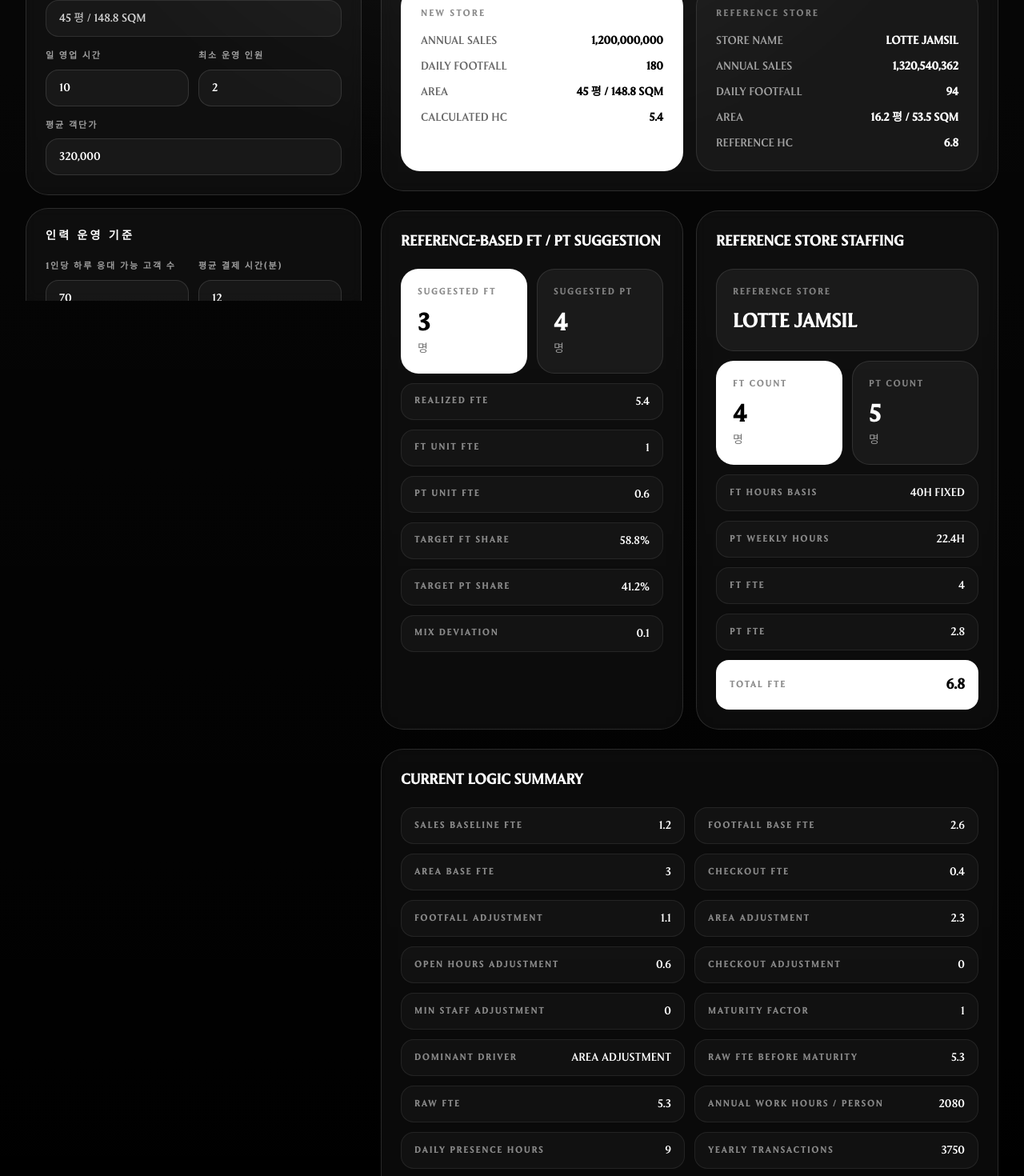
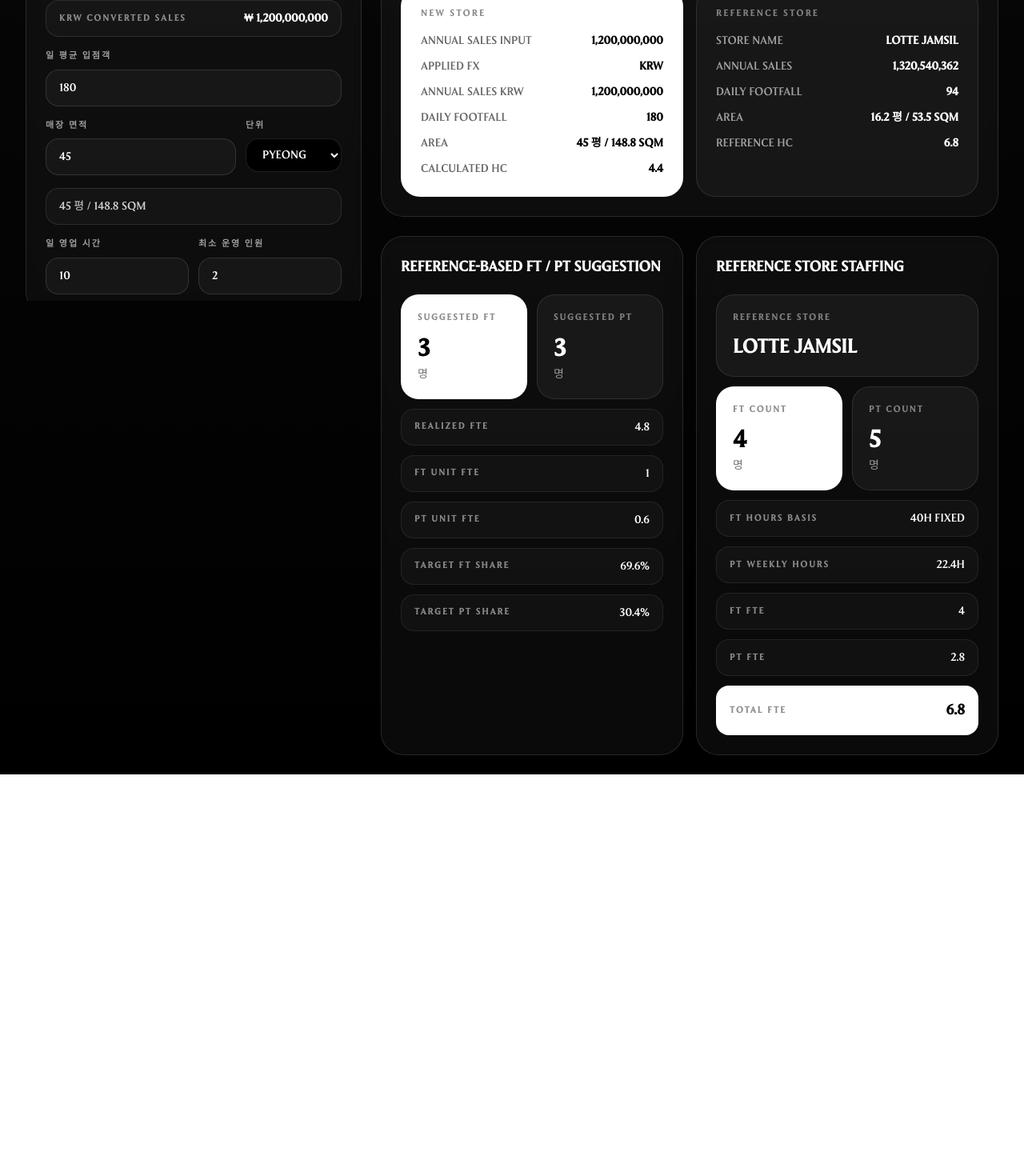
Before and after one commit to snoaden17/staffing-calculator, a Next.js app: page / in a window 1280 px wide. Shown: the part 400-1870 px from the top of the page at 80% size. After the commit the page ends 1368 px from the top, so only its background shows below. Built offline with nearby package versions, Linux system fonts and the light colour scheme.

Commit message:
update: UI + FX + HC logic refinement

```diff
--- a/app/page.tsx
+++ b/app/page.tsx
@@ -4,6 +4,8 @@ import { useMemo, useState } from "react";
 import referenceStores from "../data/reference-stores.json";
 
 type AreaUnit = "pyeong" | "sqm";
+
+type CurrencyCode = "KRW" | "USD" | "EUR" | "JPY" | "CNY" | "GBP";
 
 type ReferenceStore = {
   storeName: string;
@@ -15,6 +17,15 @@ type ReferenceStore = {
   partTimeStaff: number;
   partTimeWeeklyHours: number;
   targetHeadcount?: number;
+};
+
+const FX_RATES: Record<CurrencyCode, number> = {
+  KRW: 1,
+  USD: 1350,
+  EUR: 1470,
+  JPY: 9.1,
+  CNY: 187,
+  GBP: 1715,
 };
 
 function round1(value: number) {
@@ -35,6 +46,10 @@ function pyeongToSqm(value: number) {
 
 function sqmToPyeong(value: number) {
   return value / 3.305785;
+}
+
+function clamp(value: number, min: number, max: number) {
+  return Math.min(Math.max(value, min), max);
 }
 
 function getReferenceTargetHeadcount(store: ReferenceStore) {
@@ -121,7 +136,8 @@ function getMixDeviation(
 }
 
 export default function Home() {
-  const [annualSales, setAnnualSales] = useState("1,200,000,000");
+  const [currencySearch, setCurrencySearch] = useState("KRW");
+  const [annualSalesInput, setAnnualSalesInput] = useState("1,200,000,000");
   const [dailyFootfall, setDailyFootfall] = useState("180");
 
   const [areaUnit, setAreaUnit] = useState<AreaUnit>("pyeong");
@@ -129,9 +145,7 @@ export default function Home() {
 
   const [dailyOpenHours, setDailyOpenHours] = useState("10");
   const [minimumOperatingStaff, setMinimumOperatingStaff] = useState("2");
-  const [avgTicket, setAvgTicket] = useState("320,000");
 
-  const [customersPerStaffPerDay, setCustomersPerStaffPerDay] = useState("70");
   const [avgCheckoutMinutes, setAvgCheckoutMinutes] = useState("12");
   const [workDaysPerWeek, setWorkDaysPerWeek] = useState("5");
   const [workHoursPerDay, setWorkHoursPerDay] = useState("8");
@@ -139,20 +153,31 @@ export default function Home() {
 
   const [fullTimeWeeklyHours, setFullTimeWeeklyHours] = useState("40");
   const [partTimeWeeklyHours, setPartTimeWeeklyHours] = useState("24");
-  const [areaPerStaff, setAreaPerStaff] = useState("15");
   const [storeMaturity, setStoreMaturity] = useState("100");
 
   const conservativeFactor = 1.02;
 
-  const footfallWeight = 0.835;
-  const areaWeight = 0.969;
+  const fixedCustomersPerStaffPerDay = 70;
+  const fixedAreaPerStaff = 15;
+  const fixedAvgTicketKrw = 350000;
+
+  const footfallWeight = 0.9;
+  const areaWeight = 0.5;
   const openHoursWeight = 0.89;
-
   const checkoutWeight = 0.05;
   const minimumStaffWeight = 0.02;
+  const maxMaturityPenalty = 0.5;
 
-  const maxMaturityPenalty = 0.5;
-  const defaultOpenHours = 8;
+  const selectedCurrency = useMemo(() => {
+    const keyword = currencySearch.toUpperCase().trim();
+    if (keyword in FX_RATES) return keyword as CurrencyCode;
+    return "KRW" as CurrencyCode;
+  }, [currencySearch]);
+
+  const annualSalesKrw = useMemo(() => {
+    const rawValue = parseInputNumber(annualSalesInput);
+    return rawValue * FX_RATES[selectedCurrency];
+  }, [annualSalesInput, selectedCurrency]);
 
   const normalizedArea = useMemo(() => {
     const rawArea = parseInputNumber(areaInput);
@@ -167,22 +192,22 @@ export default function Home() {
   }, [areaInput, areaUnit]);
 
   const result = useMemo(() => {
-    const sales = parseInputNumber(annualSales);
+    const sales = annualSalesKrw;
     const footfall = parseInputNumber(dailyFootfall);
     const areaPyeong = normalizedArea.areaPyeong;
     const openHours = parseInputNumber(dailyOpenHours);
     const minOperatingStaff = parseInputNumber(minimumOperatingStaff);
     const avgCheckout = parseInputNumber(avgCheckoutMinutes);
-    const ticket = parseInputNumber(avgTicket);
 
-    const customersPerStaff = parseInputNumber(customersPerStaffPerDay) || 70;
+    const customersPerStaff = fixedCustomersPerStaffPerDay;
+    const ticket = fixedAvgTicketKrw;
     const workDays = parseInputNumber(workDaysPerWeek) || 5;
     const workHours = parseInputNumber(workHoursPerDay) || 8;
     const breakMinutes = parseInputNumber(breakMinutesPerDay) || 60;
 
     const ftWeeklyHours = parseInputNumber(fullTimeWeeklyHours) || 40;
     const ptWeeklyHours = parseInputNumber(partTimeWeeklyHours) || 24;
-    const areaCoverage = parseInputNumber(areaPerStaff) || 15;
+    const areaCoverage = fixedAreaPerStaff;
     const maturity = Math.min(
       100,
       Math.max(0, parseInputNumber(storeMaturity) || 0)
@@ -192,11 +217,10 @@ export default function Home() {
     const dailyPresenceHours = workHours + breakMinutes / 60;
 
     const salesBaselineFTE = sales / 1000000000;
-
     const footfallBaseFTE =
       customersPerStaff > 0 ? footfall / customersPerStaff : 0;
-
     const areaBaseFTE = areaCoverage > 0 ? areaPyeong / areaCoverage : 0;
+    const openHoursExcessRatio = Math.max(openHours / 8 - 1, 0);
 
     const yearlyTransactions = ticket > 0 ? sales / ticket : 0;
     const yearlyCheckoutHours = (yearlyTransactions * avgCheckout) / 60;
@@ -215,11 +239,6 @@ export default function Home() {
       0
     );
 
-    const openHoursExcessRatio = Math.max(
-      openHours / defaultOpenHours - 1,
-      0
-    );
-
     const footfallAdjustment = footfallExcessFTE * footfallWeight;
     const areaAdjustment = areaExcessFTE * areaWeight;
 
@@ -229,7 +248,6 @@ export default function Home() {
       openHoursWeight;
 
     const checkoutAdjustment = checkoutFTE * checkoutWeight;
-
     const minimumStaffAdjustment =
       Math.max(minOperatingStaff - 2, 0) * minimumStaffWeight;
 
@@ -244,7 +262,6 @@ export default function Home() {
       minimumStaffAdjustment;
 
     const rawFTE = Math.max(rawFTEBeforeMaturity, salesBaselineFTE);
-
     const recommendedHC = ceil1(rawFTE * maturityFactor * conservativeFactor);
 
     const driverMap = [
@@ -261,52 +278,44 @@ export default function Home() {
 
     return {
       recommendedHC: round1(recommendedHC),
-
+      annualSalesKrw: round0(sales),
       areaPyeong: normalizedArea.areaPyeong,
       areaSqm: normalizedArea.areaSqm,
-
       yearlyTransactions: round1(yearlyTransactions),
       yearlyCheckoutHours: round1(yearlyCheckoutHours),
       annualWorkHoursPerPerson: round1(annualWorkHoursPerPerson),
       dailyPresenceHours: round1(dailyPresenceHours),
-
       salesBaselineFTE: round1(salesBaselineFTE),
-
       footfallBaseFTE: round1(footfallBaseFTE),
       areaBaseFTE: round1(areaBaseFTE),
       checkoutFTE: round1(checkoutFTE),
-
       footfallExcessFTE: round1(footfallExcessFTE),
       areaExcessFTE: round1(areaExcessFTE),
-
       footfallAdjustment: round1(footfallAdjustment),
       areaAdjustment: round1(areaAdjustment),
       openHoursAdjustment: round1(openHoursAdjustment),
       checkoutAdjustment: round1(checkoutAdjustment),
       minimumStaffAdjustment: round1(minimumStaffAdjustment),
-
       maturityFactor: round1(maturityFactor),
       rawFTEBeforeMaturity: round1(rawFTEBeforeMaturity),
       rawFTE: round1(rawFTE),
       dominantDriver,
       ftWeeklyHours: round1(ftWeeklyHours),
       ptWeeklyHours: round1(ptWeeklyHours),
+      openHoursExcessRatio: round1(openHoursExcessRatio),
     };
   }, [
-    annualSales,
+    annualSalesKrw,
     dailyFootfall,
     normalizedArea,
     dailyOpenHours,
     minimumOperatingStaff,
     avgCheckoutMinutes,
-    avgTicket,
-    customersPerStaffPerDay,
     workDaysPerWeek,
     workHoursPerDay,
     breakMinutesPerDay,
     fullTimeWeeklyHours,
     partTimeWeeklyHours,
-    areaPerStaff,
     storeMaturity,
   ]);
 
@@ -314,7 +323,7 @@ export default function Home() {
     const stores = referenceStores as ReferenceStore[];
     if (!stores.length) return null;
 
-    const currentSales = parseInputNumber(annualSales);
+    const currentSales = annualSalesKrw;
     const currentFootfall = parseInputNumber(dailyFootfall);
     const currentAreaPyeong = normalizedArea.areaPyeong;
 
@@ -325,9 +334,7 @@ export default function Home() {
 
       const salesScore =
         Math.abs(store.annualSales - currentSales) / 100000000;
-
       const areaScore = Math.abs(referenceAreaPyeong - currentAreaPyeong) / 5;
-
       const footfallScore =
         Math.abs(store.dailyFootfall - currentFootfall) / 10;
 
@@ -359,20 +366,27 @@ export default function Home() {
 
     scored.sort((a, b) => a.score - b.score);
     return scored[0];
-  }, [annualSales, dailyFootfall, normalizedArea.areaPyeong]);
+  }, [annualSalesKrw, dailyFootfall, normalizedArea.areaPyeong]);
 
   const referenceBasedMix = useMemo(() => {
-    if (!closestReference) return null;
-
     const totalTarget = result.recommendedHC;
     const ftHours = parseInputNumber(fullTimeWeeklyHours) || 40;
     const ptHours = parseInputNumber(partTimeWeeklyHours) || 24;
+    const openHours = parseInputNumber(dailyOpenHours) || 8;
 
     const ftUnitFte = 1;
     const ptUnitFte = ftHours > 0 ? ptHours / ftHours : 0;
 
-    const targetFtShare = closestReference.ftShare;
-    const targetPtShare = closestReference.ptShare;
+    const openHoursExcessRatio = Math.max(openHours / 8 - 1, 0);
+    const baseFtShare = 0.72;
+    const openHoursFtSharePenalty = 0.095;
+
+    const targetFtShare = clamp(
+      baseFtShare - openHoursExcessRatio * openHoursFtSharePenalty,
+      0.55,
+      0.8
+    );
+    const targetPtShare = 1 - targetFtShare;
 
     const targetFtFte = totalTarget * targetFtShare;
     const targetPtFte = totalTarget * targetPtShare;
@@ -434,7 +448,7 @@ export default function Home() {
       ftUnitFte: round1(ftUnitFte),
       ptUnitFte: round1(ptUnitFte),
     };
-  }, [closestReference, result.recommendedHC, fullTimeWeeklyHours, partTimeWeeklyHours]);
+  }, [result.recommendedHC, fullTimeWeeklyHours, partTimeWeeklyHours, dailyOpenHours]);
 
   const referenceStoreStaffing = useMemo(() => {
     if (!closestReference) return null;
@@ -477,6 +491,8 @@ export default function Home() {
     "flex items-center justify-between gap-4 rounded-2xl border border-white/8 bg-white/[0.03] px-4 py-3";
   const softValueClass = "text-sm font-medium text-white";
   const softLabelClass = "text-[11px] font-bold tracking-[0.18em] text-white/50";
+  const helperCardClass =
+    "rounded-2xl border border-white/10 bg-white/[0.03] px-4 py-3 text-sm text-white/80";
 
   return (
     <main className={shellClass}>
@@ -499,19 +515,41 @@ export default function Home() {
                 </h2>
 
                 <div className="space-y-4">
-                  <div className="grid grid-cols-1 gap-3 sm:grid-cols-2">
+                  <div>
+                    <label className={labelClass}>환율 검색</label>
+                    <input
+                      type="text"
+                      value={currencySearch}
+                      onChange={(e) => setCurrencySearch(e.target.value.toUpperCase())}
+                      placeholder="KRW / USD / EUR"
+                      className={inputClass}
+                    />
+                  </div>
+
                   <div>
                     <label className={labelClass}>연간 매출</label>
                     <input
                       type="text"
-                        inputMode="numeric"
-                        value={annualSales}
+                      inputMode="decimal"
+                      value={annualSalesInput}
                       onChange={(e) =>
-                          handleFormattedInput(e.target.value, setAnnualSales)
+                        handleFormattedInput(e.target.value, setAnnualSalesInput)
                       }
                       className={inputClass}
                     />
                   </div>
+
+                  <div className={helperCardClass}>
+                    <div className="flex items-center justify-between gap-4">
+                      <span className="text-[11px] font-bold tracking-[0.18em] text-white/50">
+                        KRW CONVERTED SALES
+                      </span>
+                      <span className="font-semibold text-white">
+                        ₩ {round0(result.annualSalesKrw).toLocaleString()}
+                      </span>
+                    </div>
+                  </div>
+
                   <div>
                     <label className={labelClass}>일 평균 입점객</label>
                     <input
@@ -523,7 +561,6 @@ export default function Home() {
                       }
                       className={inputClass}
                     />
-                    </div>
                   </div>
 
                   <div className="grid grid-cols-1 gap-3 sm:grid-cols-[1fr_120px]">
@@ -552,7 +589,7 @@ export default function Home() {
                     </div>
                   </div>
 
-                  <div className="rounded-2xl border border-white/10 bg-white/[0.04] px-4 py-3 text-sm text-white/80">
+                  <div className={helperCardClass}>
                     {result.areaPyeong} 평 / {result.areaSqm} SQM
                   </div>
 
@@ -585,44 +622,20 @@ export default function Home() {
                       />
                     </div>
                   </div>
-
-                  <div>
-                    <label className={labelClass}>평균 객단가</label>
-                    <input
-                      type="text"
-                      inputMode="numeric"
-                      value={avgTicket}
-                      onChange={(e) =>
-                        handleFormattedInput(e.target.value, setAvgTicket)
-                      }
-                      className={inputClass}
-                    />
-                  </div>
                 </div>
               </section>
 
               <section className={sidebarCard}>
-                <h2 className="mb-5 text-sm font-bold tracking-[0.24em] text-white">
+                <div className="mb-5 flex items-center justify-between gap-3">
+                  <h2 className="text-sm font-bold tracking-[0.24em] text-white">
                     인력 운영 기준
                   </h2>
+                  <span className="rounded-full border border-white/10 bg-white/[0.04] px-3 py-1 text-[10px] font-bold tracking-[0.18em] text-white/45">
+                    SIMPLIFIED
+                  </span>
+                </div>
 
                 <div className="space-y-4">
-                  <div className="grid grid-cols-1 gap-3 sm:grid-cols-2">
-                    <div>
-                      <label className={labelClass}>1인당 하루 응대 가능 고객 수</label>
-                      <input
-                        type="text"
-                        inputMode="numeric"
-                        value={customersPerStaffPerDay}
-                        onChange={(e) =>
-                          handleFormattedInput(
-                            e.target.value,
-                            setCustomersPerStaffPerDay
-                          )
-                        }
-                        className={inputClass}
-                      />
-                    </div>
                   <div>
                     <label className={labelClass}>평균 결제 시간(분)</label>
                     <input
@@ -637,7 +650,6 @@ export default function Home() {
                       }
                       className={inputClass}
                     />
-                    </div>
                   </div>
 
                   <div className="grid grid-cols-1 gap-3 sm:grid-cols-3">
@@ -716,19 +728,6 @@ export default function Home() {
                   </div>
 
                   <div>
-                    <label className={labelClass}>1인당 커버 평수</label>
-                    <input
-                      type="text"
-                      inputMode="decimal"
-                      value={areaPerStaff}
-                      onChange={(e) =>
-                        handleFormattedInput(e.target.value, setAreaPerStaff)
-                      }
-                      className={inputClass}
-                    />
-                  </div>
-
-                  <div>
                     <label className={labelClass}>매장 성숙도 (0~100)</label>
                     <input
                       type="text"
@@ -748,7 +747,7 @@ export default function Home() {
           <section className="min-w-0">
             <div className="space-y-4 sm:space-y-6">
               <div className="grid gap-4 xl:grid-cols-[1.05fr_0.95fr]">
-                <div className="rounded-[32px] border border-white/10 bg-white px-6 py-7 text-black shadow-[0_20px_80px_rgba(255,255,255,0.08)] sm:px-8 sm:py-8">
+                <div className="rounded-[32px] border border-white/10 bg-white px-6 py-7 text-black shadow-[0_20px_80px_rgba(255,255,255,0.08)] sm:px-8 sm:py-8 flex flex-col items-center justify-center text-center">
                   <p className="text-[11px] font-bold tracking-[0.22em] text-black/45">
                     CALCULATED HC
                   </p>
@@ -760,7 +759,7 @@ export default function Home() {
                   </div>
                 </div>
 
-                <div className="rounded-[32px] border border-white/12 bg-white/[0.05] px-6 py-7 sm:px-8 sm:py-8">
+                <div className="rounded-[32px] border border-white/12 bg-white/[0.05] px-6 py-7 sm:px-8 sm:py-8 flex flex-col items-center justify-center text-center">
                   <p className="text-[11px] font-bold tracking-[0.22em] text-white/45">
                     CLOSEST REFERENCE STORE
                   </p>
@@ -787,9 +786,19 @@ export default function Home() {
                       </p>
                       <div className="mt-4 space-y-3 text-sm">
                         <div className="flex justify-between gap-4">
-                          <span className="text-black/60">ANNUAL SALES</span>
+                          <span className="text-black/60">ANNUAL SALES INPUT</span>
                           <span className="font-semibold">
-                            {round0(parseInputNumber(annualSales)).toLocaleString()}
+                            {annualSalesInput}
+                          </span>
+                        </div>
+                        <div className="flex justify-between gap-4">
+                          <span className="text-black/60">APPLIED FX</span>
+                          <span className="font-semibold">{selectedCurrency}</span>
+                        </div>
+                        <div className="flex justify-between gap-4">
+                          <span className="text-black/60">ANNUAL SALES KRW</span>
+                          <span className="font-semibold">
+                            {round0(result.annualSalesKrw).toLocaleString()}
                           </span>
                         </div>
                         <div className="flex justify-between gap-4">
@@ -915,12 +924,6 @@ export default function Home() {
                           {referenceBasedMix.targetPtShare}%
                         </span>
                       </div>
-                      <div className={metricRowClass}>
-                        <span className={softLabelClass}>MIX DEVIATION</span>
-                        <span className={softValueClass}>
-                          {referenceBasedMix.finalDeviation}
-                        </span>
-                      </div>
                     </div>
                   ) : (
                     <p className="mt-4 text-sm text-white/60">
@@ -1004,91 +1007,6 @@ export default function Home() {
                   )}
                 </div>
               </div>
-
-              <div className={contentCard}>
-                <h3 className="text-lg font-bold text-white">
-                  CURRENT LOGIC SUMMARY
-                </h3>
-
-                <div className="mt-5 grid gap-3 md:grid-cols-2 2xl:grid-cols-3">
-                  <div className={metricRowClass}>
-                    <span className={softLabelClass}>SALES BASELINE FTE</span>
-                    <span className={softValueClass}>{result.salesBaselineFTE}</span>
-                  </div>
-                  <div className={metricRowClass}>
-                    <span className={softLabelClass}>FOOTFALL BASE FTE</span>
-                    <span className={softValueClass}>{result.footfallBaseFTE}</span>
-                  </div>
-                  <div className={metricRowClass}>
-                    <span className={softLabelClass}>AREA BASE FTE</span>
-                    <span className={softValueClass}>{result.areaBaseFTE}</span>
-                  </div>
-                  <div className={metricRowClass}>
-                    <span className={softLabelClass}>CHECKOUT FTE</span>
-                    <span className={softValueClass}>{result.checkoutFTE}</span>
-                  </div>
-                  <div className={metricRowClass}>
-                    <span className={softLabelClass}>FOOTFALL ADJUSTMENT</span>
-                    <span className={softValueClass}>{result.footfallAdjustment}</span>
-                  </div>
-                  <div className={metricRowClass}>
-                    <span className={softLabelClass}>AREA ADJUSTMENT</span>
-                    <span className={softValueClass}>{result.areaAdjustment}</span>
-                  </div>
-                  <div className={metricRowClass}>
-                    <span className={softLabelClass}>OPEN HOURS ADJUSTMENT</span>
-                    <span className={softValueClass}>{result.openHoursAdjustment}</span>
-                  </div>
-                  <div className={metricRowClass}>
-                    <span className={softLabelClass}>CHECKOUT ADJUSTMENT</span>
-                    <span className={softValueClass}>{result.checkoutAdjustment}</span>
-                  </div>
-                  <div className={metricRowClass}>
-                    <span className={softLabelClass}>MIN STAFF ADJUSTMENT</span>
-                    <span className={softValueClass}>
-                      {result.minimumStaffAdjustment}
-                    </span>
-                  </div>
-                  <div className={metricRowClass}>
-                    <span className={softLabelClass}>MATURITY FACTOR</span>
-                    <span className={softValueClass}>{result.maturityFactor}</span>
-                  </div>
-                  <div className={metricRowClass}>
-                    <span className={softLabelClass}>DOMINANT DRIVER</span>
-                    <span className={softValueClass}>{result.dominantDriver}</span>
-                  </div>
-                  <div className={metricRowClass}>
-                    <span className={softLabelClass}>RAW FTE BEFORE MATURITY</span>
-                    <span className={softValueClass}>
-                      {result.rawFTEBeforeMaturity}
-                    </span>
-                  </div>
-                  <div className={metricRowClass}>
-                    <span className={softLabelClass}>RAW FTE</span>
-                    <span className={softValueClass}>{result.rawFTE}</span>
-                  </div>
-                  <div className={metricRowClass}>
-                    <span className={softLabelClass}>ANNUAL WORK HOURS / PERSON</span>
-                    <span className={softValueClass}>
-                      {result.annualWorkHoursPerPerson}
-                    </span>
-                  </div>
-                  <div className={metricRowClass}>
-                    <span className={softLabelClass}>DAILY PRESENCE HOURS</span>
-                    <span className={softValueClass}>{result.dailyPresenceHours}</span>
-                  </div>
-                  <div className={metricRowClass}>
-                    <span className={softLabelClass}>YEARLY TRANSACTIONS</span>
-                    <span className={softValueClass}>{result.yearlyTransactions}</span>
-                  </div>
-                  <div className={metricRowClass}>
-                    <span className={softLabelClass}>YEARLY CHECKOUT HOURS</span>
-                    <span className={softValueClass}>
-                      {result.yearlyCheckoutHours}
-                    </span>
-                  </div>
-                </div>
-              </div>
             </div>
           </section>
         </div>
```
Lines whose indentation alone changed are shown as unchanged.
